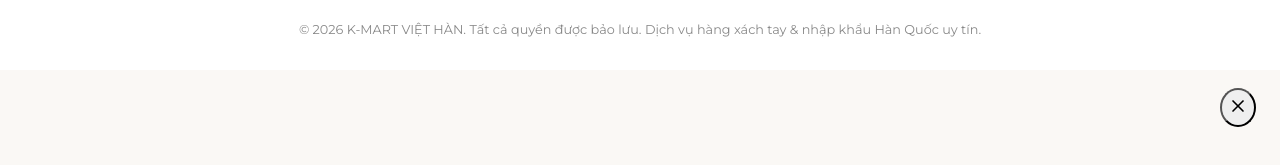
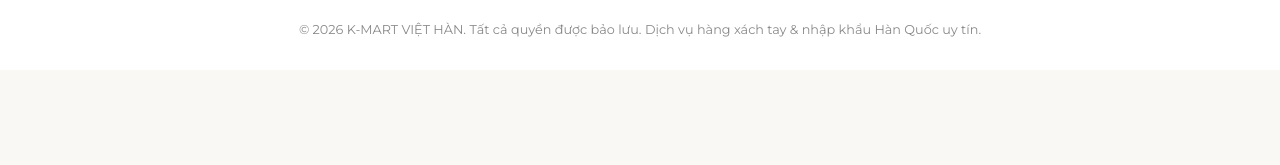
Before and after one commit to vutan2k/oderho, a React (Vite) app: page / in a window 1280 px wide. Shown: the part 3895-4060 px from the top of the page. After the commit the page ends 4013 px from the top, so only its background shows below. Built offline with nearby package versions, Linux system fonts and the light colour scheme; a web font is replaced by a local one.

Commit message:
Xóa bỏ hoàn toàn thanh header trên cùng của OrderDrawer

```diff
--- a/src/components/OrderDrawer.jsx
+++ b/src/components/OrderDrawer.jsx
@@ -87,24 +87,7 @@ export default function OrderDrawer({ product, onClose }) {
       {/* Drawer panel */}
       <div className={`drawer ${isOpen ? 'open' : ''}`}>
 
-        {/* Header */}
-        <div style={{
-          display: 'flex',
-          alignItems: 'center',
-          justifyContent: 'space-between',
-          padding: '18px 24px',
-          borderBottom: '1px solid var(--border)',
-          flexShrink: 0,
-        }}>
-          <span></span>
-          <button
-            onClick={handleClose}
-            className="btn-ghost"
-            style={{ padding: '6px', borderRadius: '50%' }}
-          >
-            <X size={20} />
-          </button>
-        </div>
+
 
         {/* Body — scrollable */}
         <div style={{ flex: 1, overflowY: 'auto', padding: '24px' }}>
```
